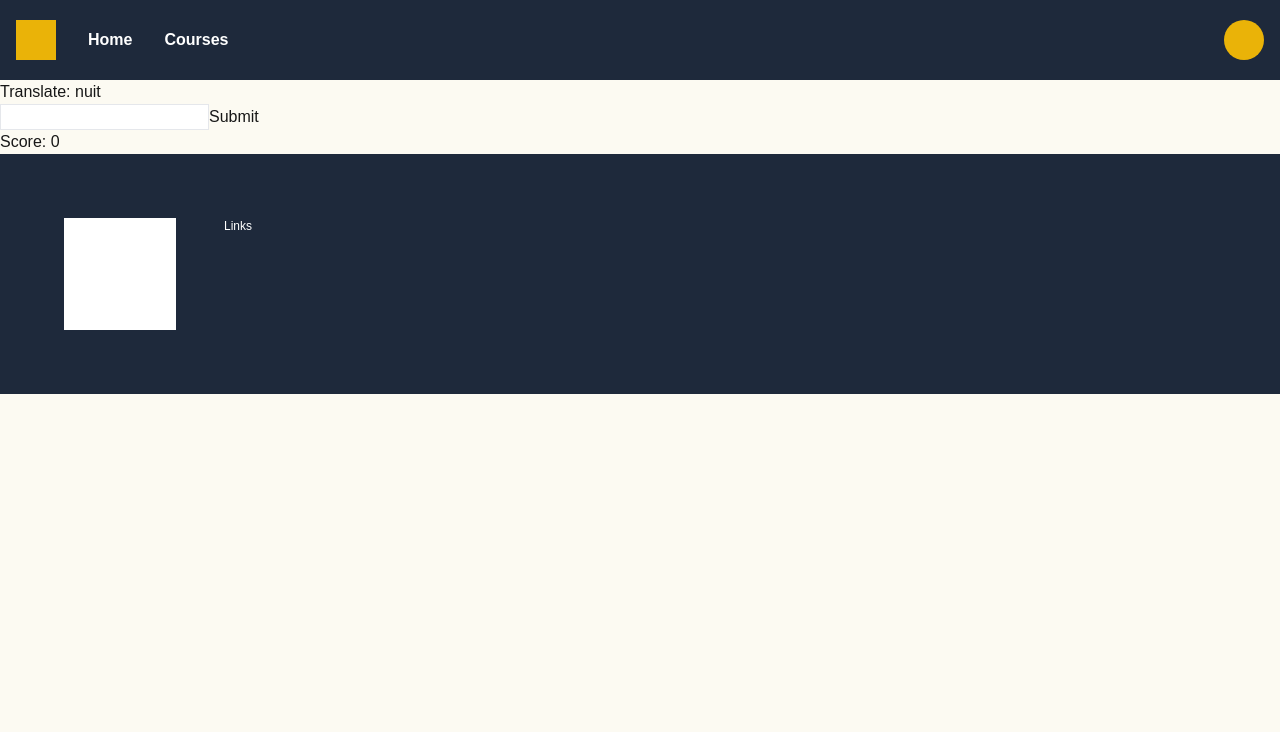
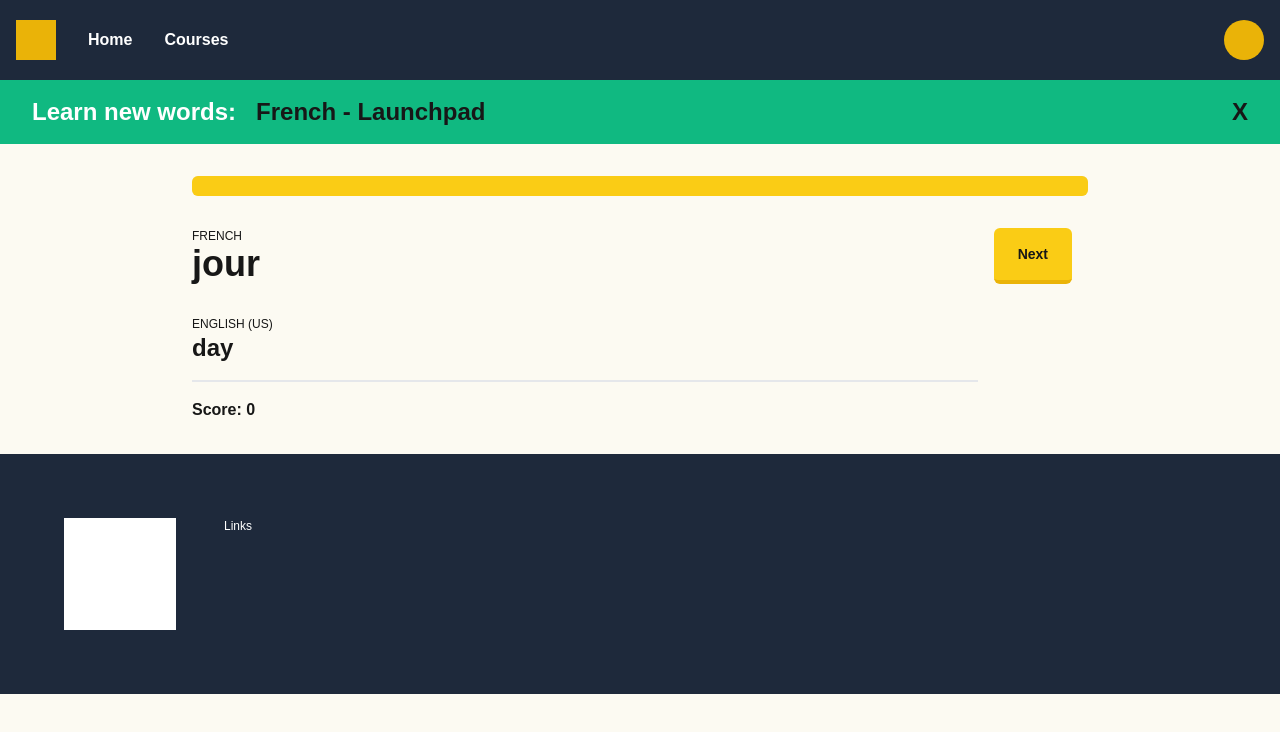
Before and after one commit to saksben/memrise-fe, a Next.js app: page /course/1/1/1/garden/learn in a window 1280 px wide. Shown: the top 732 px of the page. Built offline with nearby package versions, Linux system fonts and the light colour scheme.

Commit message:
add logic and intro page

```diff
--- a/src/app/course/[courseId]/[course]/[lesson]/garden/learn/page.tsx
+++ b/src/app/course/[courseId]/[course]/[lesson]/garden/learn/page.tsx
@@ -1,9 +1,17 @@
 "use client";
 
-// Learning page. Everything in here is just rendered components
+import Link from "next/link";
 // /learn?course_id={courseId}&level_index=1
 
 import React from "react";
+
+const course = {
+  language: "French",
+  languageSlug: "french",
+  lessons: [{ id: 1, index: 1, name: "Launchpad" }],
+};
+
+const knownlanguage = "English (US)";
 
 type Word = {
   id: number;
@@ -11,7 +19,7 @@ type Word = {
   translation: string;
 };
 
-type RoundType = "match" | "fill-blank";
+type RoundType = "intro" | "match" | "fill-blank";
 
 type GameRound = {
   word: Word;
@@ -57,19 +65,40 @@ const GameContainer: React.FC<{ words: Word[] }> = () => {
   const [score, setScore] = React.useState(0);
 
   React.useEffect(() => {
-    initializeGameRounds();
+    generateInitialRounds();
   }, []);
 
-  // Initialize rounds with randomized types for each word
-  const initializeGameRounds = () => {
-    const rounds: GameRound[] = [];
+  const generateInitialRounds = () => {
+    const introAndFirstRounds: GameRound[] = [];
+    const additionalRounds: GameRound[] = [];
+
+    // Step 1: Add intro and first match round for each word
     words.forEach((word) => {
-      for (let i = 0; i < 6; i++) {
-        const roundType = Math.random() > 0.5 ? "match" : "fill-blank";
-        rounds.push({ word, roundType });
+      // Fixed "intro" and "match" rounds for each word
+      introAndFirstRounds.push({ word, roundType: "intro" });
+      introAndFirstRounds.push({ word, roundType: "match" });
+
+      // Add random rounds (match or fill-blank) to additionalRounds
+      for (let i = 0; i < 4; i++) {
+        const roundType: RoundType =
+          Math.random() > 0.5 ? "match" : "fill-blank";
+        additionalRounds.push({ word, roundType });
       }
     });
-    setGameRounds(shuffleArray(rounds));
+
+    // Step 2: Shuffle the additional rounds
+    const shuffledAdditionalRounds = shuffleArray(additionalRounds);
+
+    // Step 3: Combine introAndFirstRounds with shuffled additionalRounds
+    const finalRounds: GameRound[] = [...introAndFirstRounds];
+
+    // Interleave shuffled additional rounds after all intro and first rounds
+    while (shuffledAdditionalRounds.length > 0) {
+      finalRounds.push(shuffledAdditionalRounds.shift()!);
+    }
+
+    setGameRounds(finalRounds);
+    console.log(finalRounds);
   };
 
   // Handle correct answer and move to next round
@@ -91,8 +120,36 @@ const GameContainer: React.FC<{ words: Word[] }> = () => {
   const { word, roundType } = gameRounds[currentRound];
 
   return (
-    <div className="game-container">
-      {roundType === "match" ? (
+    <div className="w-full flex flex-col items-center pb-[2rem]">
+      <section className="flex justify-between w-full px-[2rem] py-[1rem] bg-emerald-500 font-black text-2xl">
+        <div>
+          <div></div>
+          <h1 className="flex gap-5">
+            <span className="text-white">Learn new words:</span>
+            {course.language} - {course.lessons[0].name}
+          </h1>
+        </div>
+        <div>
+          <Link href="">X</Link>
+        </div>
+      </section>
+      <div className="w-3/4">
+        <section className="w-full px-[2rem] py-[2rem]">
+          <div className="w-full h-5 rounded-md bg-neutral-200">
+            <div
+              className={`h-full w-[${
+                (currentRound / gameRounds.length) * 100
+              }%] bg-yellow-400 rounded-md`}
+            ></div>
+          </div>
+        </section>
+        <section className="px-[2rem] flex flex-col gap-[1rem]">
+          {roundType === "intro" ? (
+            <IntroRound
+              word={word}
+              onContinue={() => setCurrentRound((prev) => prev + 1)}
+            />
+          ) : roundType === "match" ? (
             <MatchRound
               word={word}
               onCorrect={handleCorrectAnswer}
@@ -105,7 +162,44 @@ const GameContainer: React.FC<{ words: Word[] }> = () => {
               onIncorrect={handleIncorrectAnswer}
             />
           )}
-      <p>Score: {score}</p>
+          <p className="font-bold">Score: {score}</p>
+        </section>
+      </div>
+    </div>
+  );
+};
+
+// Introductory round component
+const IntroRound: React.FC<{ word: Word; onContinue: () => void }> = ({
+  word,
+  onContinue,
+}) => {
+  return (
+    <div className="flex w-full justify-between">
+      <div className="w-full flex flex-col gap-[2rem]">
+        <div className="flex flex-col">
+          <label className="text-xs uppercase">{course.language}</label>
+          <p className="text-4xl font-bold">{word.name}</p>
+        </div>
+        <div className="flex flex-col pb-[1rem] border-b-2">
+          <label className="text-xs uppercase">{knownlanguage}</label>
+          <p className="text-2xl font-bold">{word.translation}</p>
+        </div>
+      </div>
+      <div className="px-[1rem]">
+        <button
+          onClick={onContinue}
+          className="px-[1.5rem] py-[1rem] text-sm bg-yellow-400 font-bold rounded-md border-b-4 border-b-yellow-500 hover:bg-yellow-500"
+        >
+          Next
+        </button>
+        <div></div>
+        {/* Mark difficult word and mark ignore */}
+        <div>
+          <button></button>
+          <button></button>
+        </div>
+      </div>
     </div>
   );
 };
@@ -137,16 +231,43 @@ const MatchRound: React.FC<{
   };
 
   return (
-    <div className="flex flex-col">
-      <h2>Translate: {word.name}</h2>
-      <div className="flex flex-col w-max gap-2">
+    <>
+      <div className="flex w-full justify-between pb-[1rem]">
+        <div className="w-full flex flex-col">
+          <h2 className="text-neutral-500 font-bold text-xl">
+            Pick the correct answer
+          </h2>
+          <p className="text-center font-bold py-[3rem] text-2xl">
+            {word.name}
+          </p>
+          <div className="grid grid-cols-2 w-full gap-x-4 gap-y-3">
             {options.map((option, index) => (
-          <button key={index} onClick={() => handleOptionClick(option)} className='bg-neutral-300'>
+              <button
+                key={index}
+                onClick={() => handleOptionClick(option)}
+                className="relative border-2 border-neutral-400 border-b-8 w-full p-5 rounded-xl font-bold text-xl"
+              >
+                <div className="absolute top-1/2 -translate-y-1/2 bg-black text-white rounded-md text-base size-[1.5rem] flex items-center justify-center">
+                  {index + 1}
+                </div>
                 {option}
               </button>
             ))}
           </div>
         </div>
+        <div className="px-[1rem]">
+          <button className="bg-neutral-300 font-bold py-2 rounded border-b-4 border-b-neutral-400 hover:bg-neutral-400">
+            I don't know
+          </button>
+          <div></div>
+          {/* Mark difficult word and mark ignore */}
+          <div>
+            <button></button>
+            <button></button>
+          </div>
+        </div>
+      </div>
+    </>
   );
 };
 
@@ -162,7 +283,7 @@ const FillBlankRound: React.FC<{
   };
 
   const handleSubmit = () => {
-    if (input.toLowerCase() === word.translation.toLowerCase()) {
+    if (input.toLowerCase() === word.name.toLowerCase()) {
       onCorrect();
     } else {
       onIncorrect();
@@ -171,10 +292,45 @@ const FillBlankRound: React.FC<{
   };
 
   return (
-    <div className="fill-blank-round">
-      <h2>Translate: {word.name}</h2>
-      <input type="text" value={input} onChange={handleInputChange} className='border' />
-      <button onClick={handleSubmit}>Submit</button>
+    <div className="flex w-full justify-between">
+      <div className="w-full flex flex-col">
+        <h2 className="text-neutral-500 font-bold text-xl">
+          Type the correct translation
+        </h2>
+        <p className="text-center font-bold py-[2rem] text-2xl">
+          {word.translation}
+        </p>
+        <div className="flex flex-col">
+          <label className="text-xs uppercase font-black pb-2">
+            {course.language}
+          </label>
+          <input
+            type="text"
+            value={input}
+            onChange={handleInputChange}
+            className="border border-slate-300 rounded-md bg-slate-200 h-[2.5rem] px-4"
+          />
+        </div>
+        <div className="self-center">
+          <button
+            className="bg-green-300 hover:bg-green-400 px-3 py-2 rounded font-bold my-[1rem]"
+            onClick={handleSubmit}
+          >
+            Submit
+          </button>
+        </div>
+      </div>
+      <div className="px-[1rem]">
+        <button className="bg-neutral-300 font-bold py-2 rounded border-b-4 border-b-neutral-400 hover:bg-neutral-400">
+          I don't know
+        </button>
+        <div></div>
+        {/* Mark difficult word and mark ignore */}
+        <div>
+          <button></button>
+          <button></button>
+        </div>
+      </div>
     </div>
   );
 };
```
Lines whose indentation alone changed are shown as unchanged.
